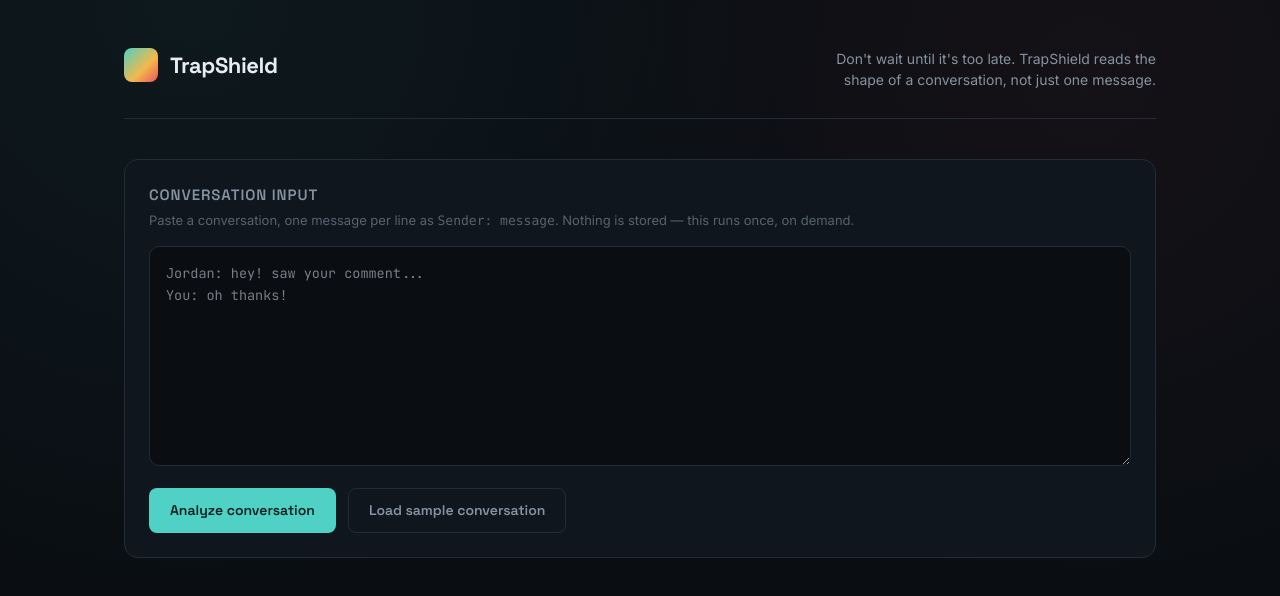
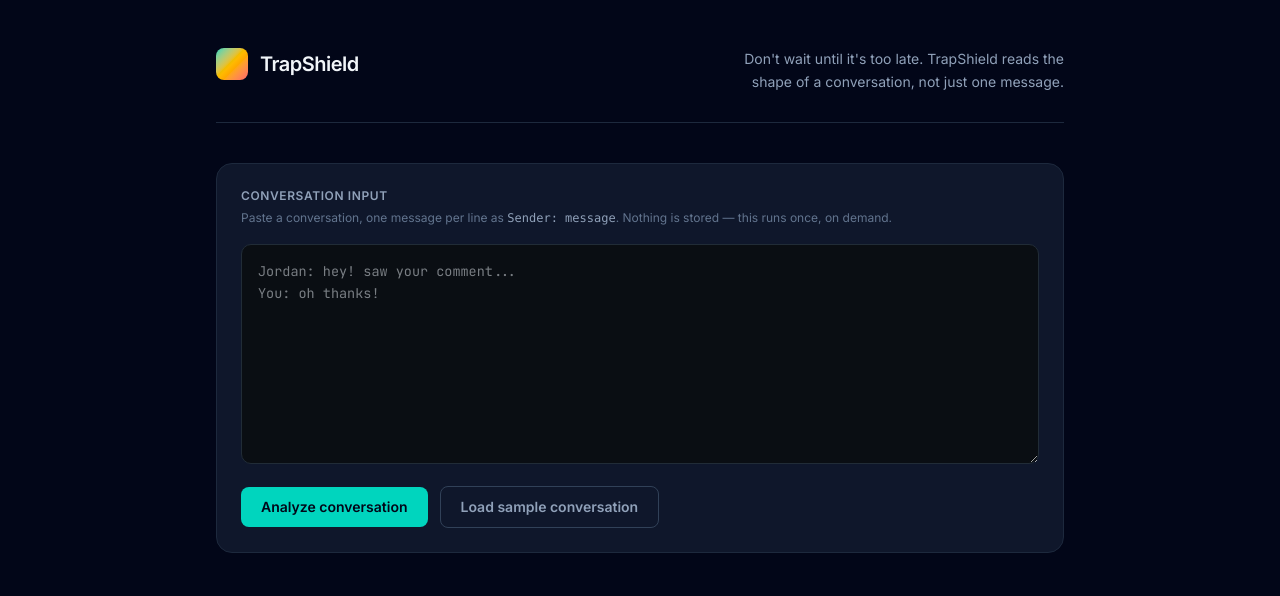
Before and after one commit to Soumya-CSE/TrapShield, a React (Vite) app in the folder frontend/: page / in a window 1280 px wide. Shown: the top 596 px of the page. Built offline with nearby package versions, Linux system fonts and the light colour scheme.

Commit message:
new code for app.jsx

```diff
--- a/frontend/package.json
+++ b/frontend/package.json
@@ -13,6 +13,7 @@
     "@tailwindcss/vite": "^4.3.3",
     "react": "^19.2.8",
     "react-dom": "^19.2.8",
+    "recharts": "^3.10.1",
     "tailwindcss": "^4.3.3"
   },
   "devDependencies": {
--- a/frontend/src/App.jsx
+++ b/frontend/src/App.jsx
@@ -9,7 +9,7 @@ You: haha same honestly
 Jordan: whats your snapchat? this app is kind of annoying to type on
 You: um sure its just my name
 Jordan: don't tell your parents we talk on here btw, they wouldn't get it
-Jordan: whats your ins	agram, you're so pretty
+Jordan: whats your instagram, you're so pretty
 You: lol thanks
 Jordan: send me a pic of you rn
 You: i mean i already sent one earlier
@@ -27,13 +27,20 @@ function parseConversation(raw) {
     .map((line) => {
       const idx = line.indexOf(":");
       if (idx === -1) return { sender: "unknown", text: line };
-      return {
-        sender: line.slice(0, idx).trim(),
-        text: line.slice(idx + 1).trim(),
-      };
+      return { sender: line.slice(0, idx).trim(), text: line.slice(idx + 1).trim() };
     })
     .filter((m) => m.text.length > 0);
 }
+
+// Risk level -> actual color values (Tailwind can't do dynamic class names,
+// so for anything driven by data we fall back to inline style with these).
+const RISK_COLORS = {
+  none: "#3b4854",
+  low: "#4fd1c5",
+  elevated: "#f2b84b",
+  high: "#ef8354",
+  critical: "#e8555a",
+};
 
 const RISK_LABEL = {
   none: "No signal",
@@ -74,8 +81,7 @@ export default function App() {
         const body = await res.json().catch(() => ({}));
         throw new Error(body.error || `Request failed (${res.status})`);
       }
-      const data = await res.json();
-      setResult(data);
+      setResult(await res.json());
     } catch (e) {
       setError(e.message || "Something went wrong reaching the analysis engine.");
     } finally {
@@ -84,109 +90,148 @@ export default function App() {
   }
 
   return (
-    <div className="app-shell">
-      <header className="header">
-        <div className="brand">
-          <div className="brand-mark" />
-          <div className="brand-name">TrapShield</div>
+    <div className="min-h-screen bg-slate-950 text-slate-100">
+      <div className="max-w-4xl mx-auto px-6 py-12">
+        <header className="flex items-start justify-between gap-6 mb-10 pb-7 border-b border-slate-800">
+          <div className="flex items-center gap-3">
+            <div className="w-8 h-8 rounded-lg bg-gradient-to-br from-teal-400 via-amber-400 to-red-400 flex-shrink-0" />
+            <span className="font-bold text-xl tracking-tight">TrapShield</span>
           </div>
-        <p className="tagline">
+          <p className="text-sm text-slate-400 max-w-xs text-right leading-relaxed hidden sm:block">
             Don't wait until it's too late. TrapShield reads the shape of a conversation, not just one message.
           </p>
         </header>
 
-      <section className="panel">
-        <h3 className="panel-title">Conversation input</h3>
-        <p className="panel-hint">
-          Paste a conversation, one message per line as <code>Sender: message</code>. Nothing is stored — this runs
-          once, on demand.
+        <section className="bg-slate-900 border border-slate-800 rounded-2xl p-6 mb-7">
+          <h3 className="text-xs font-semibold uppercase tracking-wider text-slate-400 mb-1">
+            Conversation input
+          </h3>
+          <p className="text-xs text-slate-500 mb-4 leading-relaxed">
+            Paste a conversation, one message per line as <code className="text-slate-400">Sender: message</code>.
+            Nothing is stored — this runs once, on demand.
           </p>
           <textarea
             value={raw}
             onChange={(e) => setRaw(e.target.value)}
             placeholder={"Jordan: hey! saw your comment...\nYou: oh thanks!"}
+            className="w-full min-h-[220px] bg-slate-950 border border-slate-800 rounded-xl text-slate-100
+                       font-mono text-sm leading-relaxed p-4 resize-y
+                       focus:outline-none focus:border-teal-400"
           />
-        <div className="action-row">
-          <button className="btn btn-primary" disabled={loading} onClick={() => analyze(raw)}>
+          <div className="flex items-center gap-3 mt-4">
+            <button
+              disabled={loading}
+              onClick={() => analyze(raw)}
+              className="font-semibold text-sm rounded-lg px-5 py-2.5 bg-teal-400 text-slate-950
+                         hover:bg-teal-300 active:scale-[0.98] transition
+                         disabled:opacity-50 disabled:cursor-not-allowed"
+            >
               {loading ? "Analyzing…" : "Analyze conversation"}
             </button>
             <button
-            className="btn btn-ghost"
-            onClick={() => {
-              setRaw(SAMPLE);
-            }}
+              onClick={() => setRaw(SAMPLE)}
+              className="font-semibold text-sm rounded-lg px-5 py-2.5 border border-slate-700 text-slate-400
+                         hover:text-slate-100 hover:border-slate-500 active:scale-[0.98] transition"
             >
               Load sample conversation
             </button>
           </div>
-        {error && <p className="error-text">{error}</p>}
+          {error && <p className="text-red-400 text-sm mt-3">{error}</p>}
         </section>
 
         {result && <Results result={result} />}
+      </div>
     </div>
   );
 }
 
 function Results({ result }) {
-  const badgeColor = `var(--risk-${result.overallRisk})`;
+  const badgeColor = RISK_COLORS[result.overallRisk] || RISK_COLORS.none;
 
   return (
-    <section className="results">
-      <div className="panel summary-row">
-        <div className="risk-badge" style={{ "--badge-color": badgeColor }}>
-          <span className="risk-word">{RISK_LABEL[result.overallRisk]}</span>
-          <span className="risk-score">score {result.totalScore}</span>
+    <section className="flex flex-col gap-6">
+      <div className="bg-slate-900 border border-slate-800 rounded-2xl p-6 grid grid-cols-1 sm:grid-cols-[auto_1fr] gap-6 items-center">
+        <div
+          className="w-32 h-32 rounded-full flex flex-col items-center justify-center border-[3px] mx-auto sm:mx-0"
+          style={{
+            borderColor: badgeColor,
+            background: `radial-gradient(circle, ${badgeColor}1f, transparent 70%)`,
+          }}
+        >
+          <span className="font-bold text-sm uppercase tracking-wide" style={{ color: badgeColor }}>
+            {RISK_LABEL[result.overallRisk]}
+          </span>
+          <span className="font-mono text-xs text-slate-500 mt-1">score {result.totalScore}</span>
         </div>
-        <div className="summary-text">
-          <h2>Manipulation Journey summary</h2>
-          <p>
+        <div className="text-center sm:text-left">
+          <h2 className="text-xl font-bold mb-2">Manipulation Journey summary</h2>
+          <p className="text-sm text-slate-400 leading-relaxed">
             {result.messageCount} messages analyzed · {result.flaggedMessages.length} flagged for at least one
             pattern.
           </p>
-          <span className="trend-tag">{TREND_LABEL[result.trend]}</span>
+          <span className="inline-block font-mono text-xs px-2 py-1 rounded-md border border-slate-700 text-slate-400 mt-2">
+            {TREND_LABEL[result.trend]}
+          </span>
         </div>
       </div>
 
-      <div className="panel journey-panel">
-        <h3 className="panel-title">Manipulation journey</h3>
+      <div className="bg-slate-900 border border-slate-800 rounded-2xl p-6">
+        <h3 className="text-xs font-semibold uppercase tracking-wider text-slate-400 mb-4">
+          Manipulation journey
+        </h3>
         <RiskTimeline messages={result.messages} />
       </div>
 
       {Object.keys(result.categoryTally).length > 0 && (
-        <div className="panel">
-          <h3 className="panel-title">Patterns detected</h3>
-          <div className="category-grid">
+        <div className="bg-slate-900 border border-slate-800 rounded-2xl p-6">
+          <h3 className="text-xs font-semibold uppercase tracking-wider text-slate-400 mb-4">
+            Patterns detected
+          </h3>
+          <div className="grid gap-3" style={{ gridTemplateColumns: "repeat(auto-fill, minmax(260px, 1fr))" }}>
             {Object.entries(result.categoryTally).map(([key, cat]) => (
-              <div className="category-card" key={key}>
-                <div className="cat-head">
-                  <span className="cat-label">{cat.label}</span>
-                  <span className="cat-count">×{cat.count}</span>
+              <div key={key} className="bg-slate-800/60 border border-slate-800 rounded-xl p-4">
+                <div className="flex justify-between items-baseline mb-1.5">
+                  <span className="text-sm font-semibold">{cat.label}</span>
+                  <span className="font-mono text-xs text-slate-500">×{cat.count}</span>
                 </div>
-                <p className="cat-explain">{cat.explain}</p>
+                <p className="text-xs text-slate-400 leading-relaxed">{cat.explain}</p>
               </div>
             ))}
           </div>
         </div>
       )}
 
-      <div className="panel">
-        <h3 className="panel-title">Annotated conversation</h3>
-        <div className="message-list">
+      <div className="bg-slate-900 border border-slate-800 rounded-2xl p-6">
+        <h3 className="text-xs font-semibold uppercase tracking-wider text-slate-400 mb-4">
+          Annotated conversation
+        </h3>
+        <div className="flex flex-col gap-2.5">
           {result.messages.map((m) => {
-            const color = `var(--risk-${m.riskLevel})`;
+            const color = RISK_COLORS[m.riskLevel] || RISK_COLORS.none;
+            const flagged = m.flags.length > 0;
             return (
               <div
                 key={m.index}
-                className={`message-row ${m.flags.length ? "flagged" : ""}`}
-                style={{ "--row-color": color }}
+                className="grid grid-cols-[90px_1fr] gap-3.5 p-3.5 rounded-xl border"
+                style={{
+                  borderColor: "#212c37",
+                  borderLeft: flagged ? `3px solid ${color}` : undefined,
+                  background: flagged ? `${color}0f` : "#10161d",
+                }}
               >
-                <div className="message-sender">{m.sender}</div>
-                <div className="message-body">
-                  <p className="text">{m.text}</p>
-                  {m.flags.length > 0 && (
-                    <div className="message-flags">
+                <div className="font-mono text-[11px] uppercase tracking-wide text-slate-500 pt-0.5">
+                  {m.sender}
+                </div>
+                <div>
+                  <p className="text-sm leading-relaxed mb-1.5">{m.text}</p>
+                  {flagged && (
+                    <div className="flex flex-wrap gap-1.5">
                       {m.flags.map((f, i) => (
-                        <span className="flag-chip" key={i}>
+                        <span
+                          key={i}
+                          className="font-mono text-[10.5px] px-2 py-0.5 rounded-md border"
+                          style={{ color, borderColor: `${color}66`, background: `${color}33` }}
+                        >
                           {f.label}
                         </span>
                       ))}
@@ -199,14 +244,16 @@ function Results({ result }) {
         </div>
       </div>
 
-      <div className="panel guidance-panel">
-        <h3 className="panel-title">Safety guidance</h3>
-        <ul className="guidance-list">
+      <div className="bg-slate-900 border border-teal-400/60 rounded-2xl p-6">
+        <h3 className="text-xs font-semibold uppercase tracking-wider text-slate-400 mb-4">Safety guidance</h3>
+        <ul className="list-disc pl-5 flex flex-col gap-2.5">
           {result.guidance.map((tip, i) => (
-            <li key={i}>{tip}</li>
+            <li key={i} className="text-sm leading-relaxed">
+              {tip}
+            </li>
           ))}
         </ul>
-        <p className="helpline-note">
+        <p className="text-xs text-slate-500 leading-relaxed mt-4 pt-4 border-t border-slate-800">
           If a conversation reaches this point, it's okay to stop responding, block the person, and tell a trusted
           adult. In India, teens can also contact Childline at 1098 for free, confidential support.
         </p>
```
Also changed, not shown: frontend/src/components/RiskTimeline.jsx (renamed from frontend/components/RiskTimeline.jsx), 1 other file (tests, documents, lock files or other folders). Lines whose indentation alone changed are shown as unchanged.
